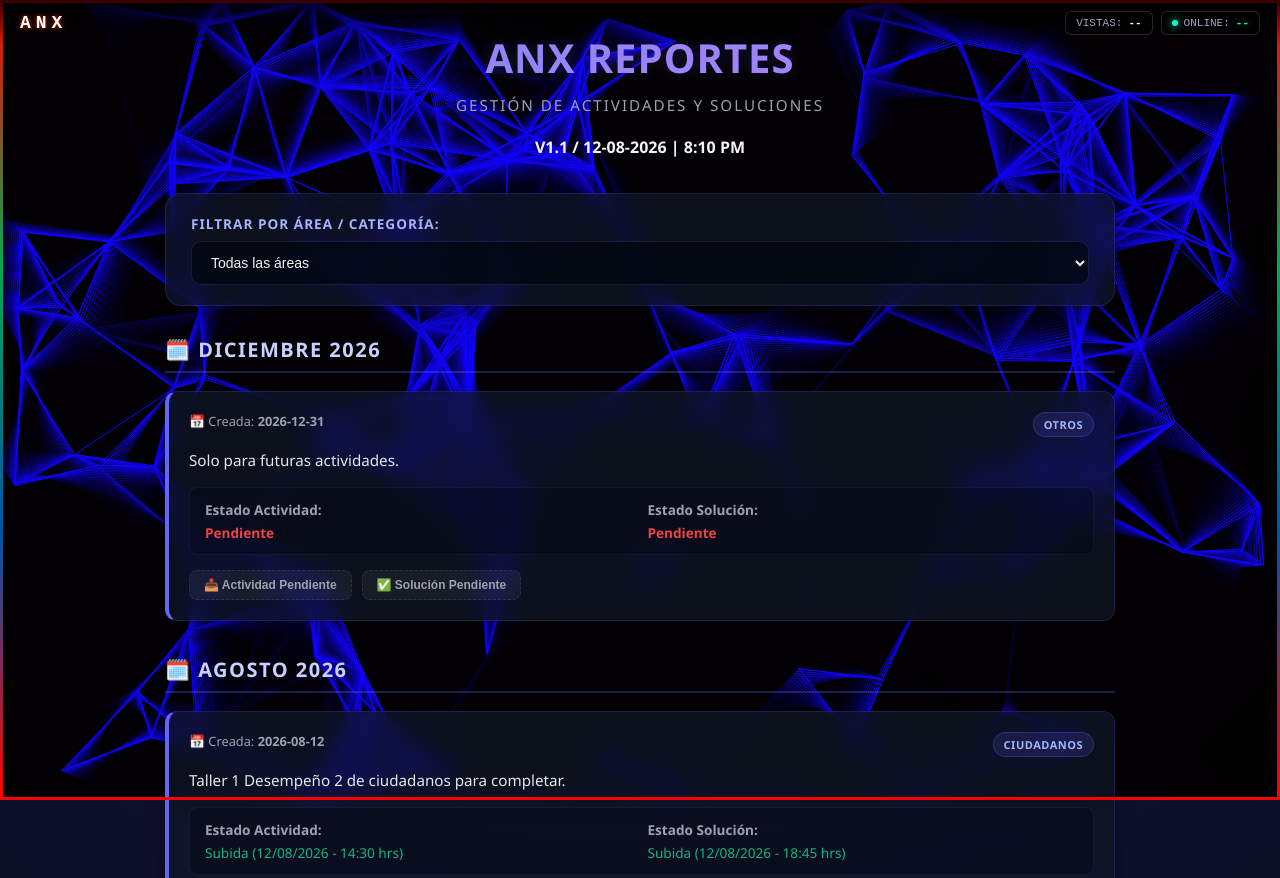
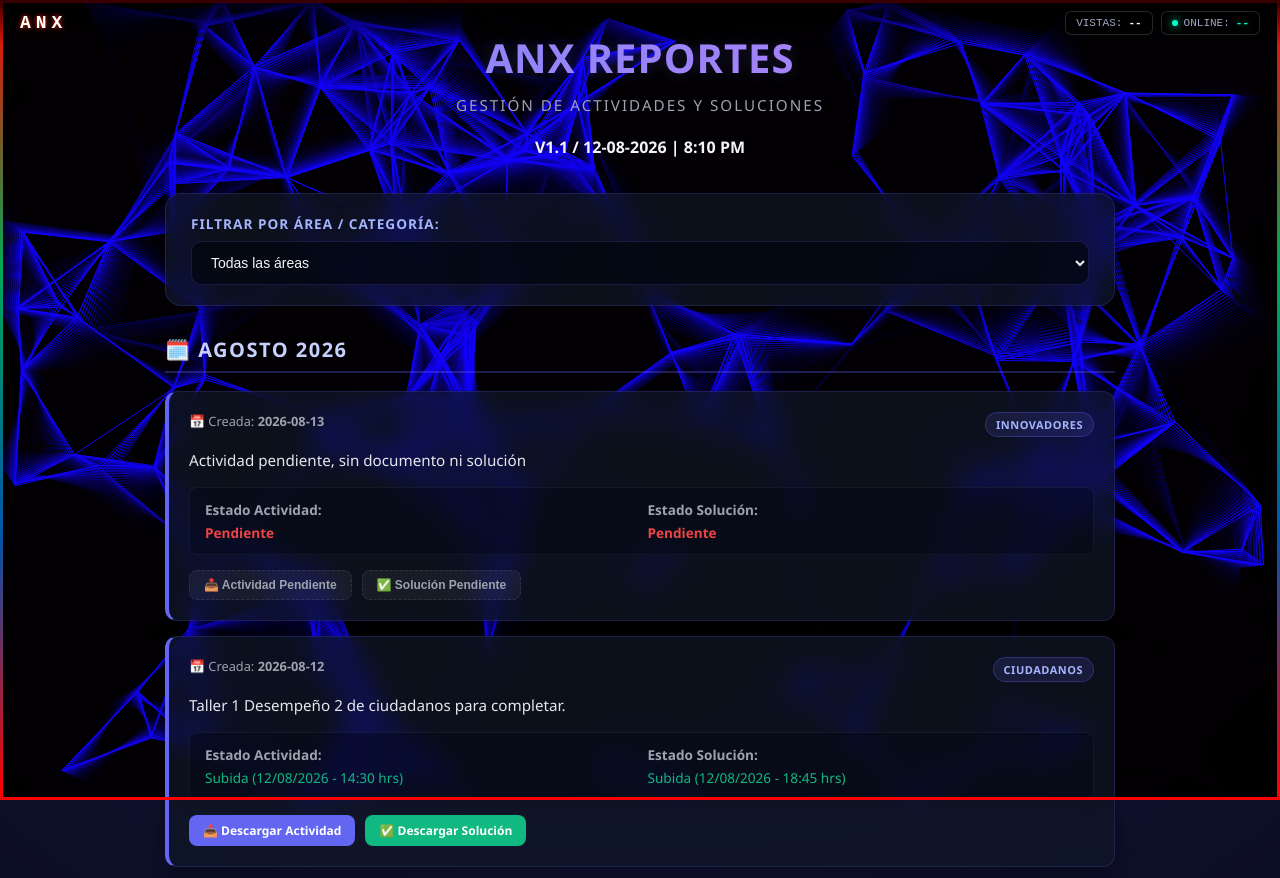
Before and after one commit to ax-col/ax, a plain HTML site: page Actividades/index.html in a window 1280 px wide. Shown: the top 878 px of the page. Drawn offline with Linux system fonts and the light colour scheme; no server answers; files whose address does not match are found by name.

Commit message:
Update Web Production via run.py

```diff
--- a/Actividades/index.html
+++ b/Actividades/index.html
@@ -329,13 +329,13 @@
         // ==========================================
         const activities = [
             {
-                date: "2026-12-31", // Usado para determinar el bloque de mes (YYYY-MM-DD)
-                category: "Otros", // Categoría o área de la actividad
-                description: "Solo para futuras actividades.",
-                documentUrl: "", // Actividad pendiente, sin documento ni solución
-                documentDate: "", // Fecha de subida pendiente
-                solutionUrl: "", // Solución pendiente, sin documento ni solución
-                solutionDate: "" // Fecha de subida pendiente
+                date: "2026-08-13",
+                category: "Innovadores",
+                description: "Actividad pendiente, sin documento ni solución",
+                documentUrl: "",
+                documentDate: "",
+                solutionUrl: "",
+                solutionDate: ""
             },
             {
                 date: "2026-08-12",
@@ -384,8 +384,8 @@
             },
             {
                 date: "2000-01-01", // Ejemplo de actividad muy antigua
-                category: "Otros",
-                description: "PENDIENTE: Actividad sin documento ni solución, solo para pruebas.",
+                category: "Otros", // Categoría genérica para actividades antiguas
+                description: "PENDIENTE.", // Descripción genérica para actividades antiguas
                 documentUrl: "", // Actividad pendiente, sin documento ni solución
                 documentDate: "", // Fecha de subida pendiente
                 solutionUrl: "", // Solución pendiente, sin documento ni solución
```
